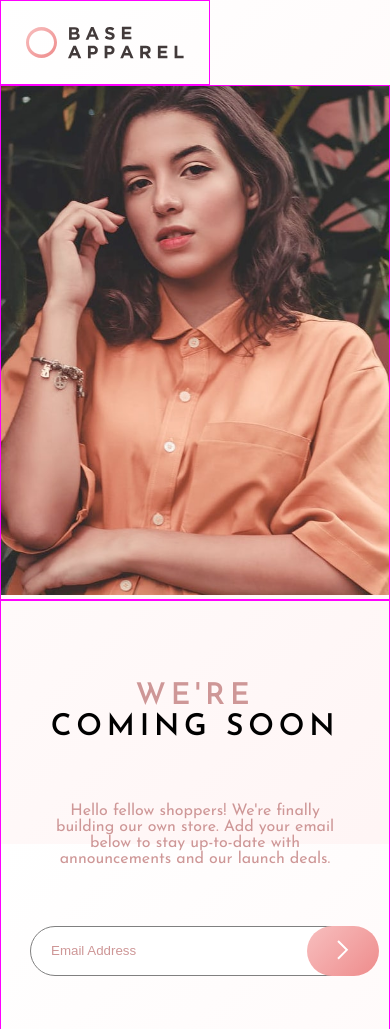
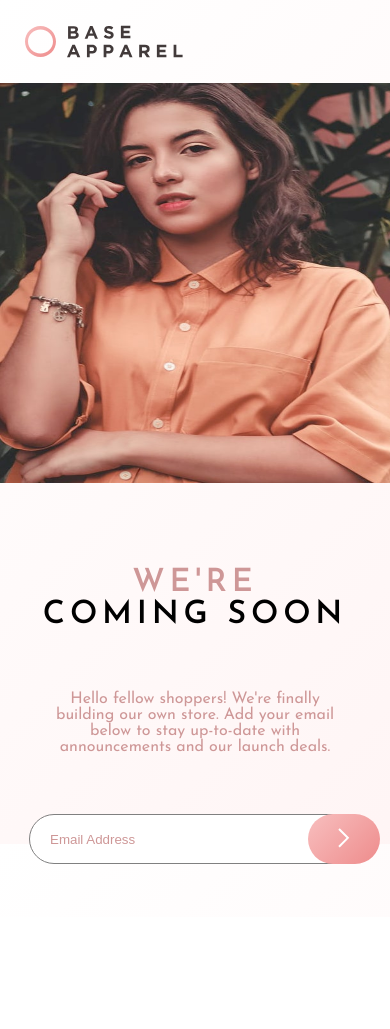
Before and after one commit to DicksonAnthony/base-apparel-coming-soon-, a plain HTML site: page index.html in a window 390 px wide. After the commit the page ends 917 px from the top, so only its background shows below. Drawn offline with Linux system fonts and the light colour scheme.

Commit message:
Done ✅

```diff
--- a/style.css
+++ b/style.css
@@ -24,11 +24,11 @@ img {
   max-width: 100%;
   box-sizing: border-box;
 }
-.logo{
+.logo {
   display: none;
-  border: 1px solid magenta;
+  /* border: 1px solid magenta; */
 }
-.two{
+.two {
   display: block;
   margin-bottom: 150px;
 }
@@ -39,18 +39,18 @@ img {
 .hero {
   order: 2;
   height: 100vh;
-  flex-basis: 60%;
-  border: 1px solid magenta;
+  flex-basis: 70%;
+  /* border: 1px solid magenta; */
 }
 .hero img {
   width: 100%;
+  height: 100%;
   object-fit: cover;
-  height: 100%;
 }
 .big-text {
   font-weight: 600;
   margin: 3.125rem 0;
-  font-size: 1.875rem;
+  font-size: 2rem;
   letter-spacing: 0.3rem;
 }
 .small-text {
@@ -64,13 +64,13 @@ span {
 .notsame {
   flex-basis: auto;
   padding: 80px 0 0 80px;
-  border: 1px solid magenta;
+  /* border: 1px solid magenta; */
 }
 input {
-  outline: none;
   height: 3rem;
   width: 25rem;
   border: none;
+  outline: none;
   padding: 1.25rem;
   box-sizing: border-box;
   border-radius: 6.25rem;
@@ -82,24 +82,24 @@ input::placeholder {
 .button {
   left: 350px;
   bottom: 35px;
-  padding: 22px 40px 12px;
   position: relative;
   border-radius: 25px;
+  padding: 22px 40px 12px;
   background: linear-gradient(135deg, hsl(0, 80%, 86%), hsl(0, 74%, 74%));
 }
 
 /* mobile version */
 @media screen and (max-width: 800px) {
   .mobile {
+    overflow: visible;
     flex-direction: column;
-    overflow: visible;
   }
   .cont {
     flex-direction: column;
   }
-  .notsame{
+  .notsame {
+    padding: 30px;
     text-align: center;
-    padding: 30px;
   }
   .hero {
     order: -1;
@@ -107,7 +107,7 @@ input::placeholder {
   input {
     width: 100%;
   }
-  .button{
+  .button {
     left: 45%;
     padding: 22px 30px 12px;
   }
@@ -116,19 +116,19 @@ input::placeholder {
   }
   .hero img {
     width: 100%;
-    /* max-height: 5%; */
+    max-height: 400px;
     object-fit: fill;
   }
   .hero {
+    height: 30%;
     max-width: 100%;
-    height: 30%;
   }
-  .logo{
-   display: block;
+  .logo {
+    padding: 25px;
+    display: block;
     max-width: 100%;
-    padding: 25px;
   }
-  .two{
+  .two {
     display: none;
   }
 }
```
Also changed, not shown: index.html (+0 -1 lines), 1 other file.
